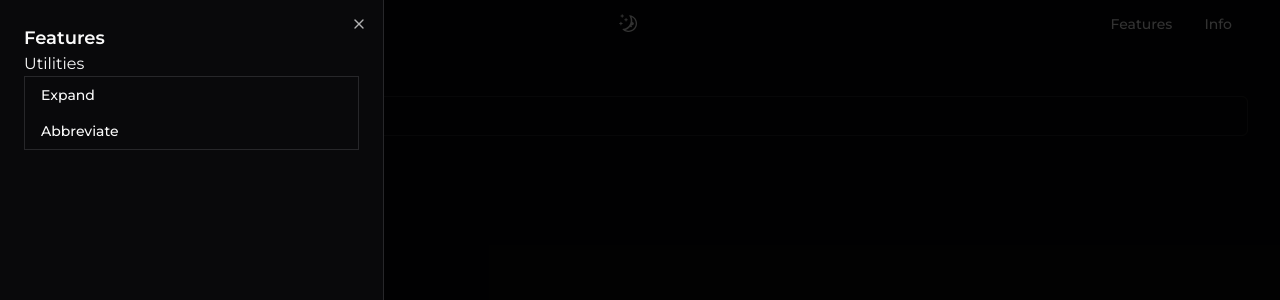
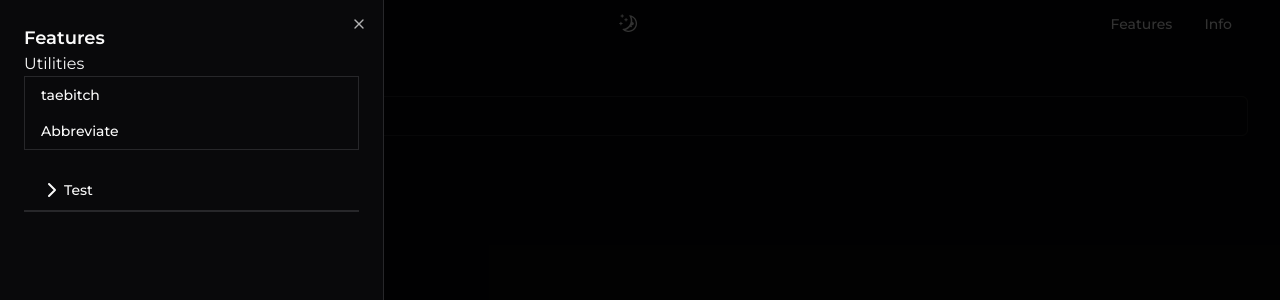
Before and after one commit to kmfiguerrez/next-ipv6, a Next.js app: page / in a window 1280 px wide. Both pictures are taken after a click on the button "Features". Shown: the top 300 px of the page. Built offline with nearby package versions, Linux system fonts and the light colour scheme.

Commit message:
Install gsap.
- Created sidebar accordion components.

```diff
--- a/package.json
+++ b/package.json
@@ -17,6 +17,7 @@
     "@radix-ui/react-slot": "^1.0.2",
     "class-variance-authority": "^0.7.0",
     "clsx": "^2.1.0",
+    "gsap": "^3.12.5",
     "lucide-react": "^0.358.0",
     "next": "14.1.3",
     "next-themes": "^0.3.0",
--- a/src/components/features/off-canvas.tsx
+++ b/src/components/features/off-canvas.tsx
@@ -11,6 +11,7 @@ import {
   SheetTitle,
   SheetTrigger,
 } from "@/components/ui/sheet"
+import { SidebarAccordion, SidebarAccordionContent, SidebarAccordionItem, SidebarAccordionTrigger } from './sidebar-accordion'
 
 
 type OffCanvasProps = {
@@ -31,6 +32,7 @@ const OffCanvas: React.FC<OffCanvasProps> = ({ children }) => {
           </SheetDescription> */}
         </SheetHeader>
         <div>
+
           <h3>Utilities</h3>
           <ul className='list-inside border ps-1'>
 
@@ -44,7 +46,7 @@ const OffCanvas: React.FC<OffCanvasProps> = ({ children }) => {
                   variant={'ghost'}
                   size={'sm'}
                 >
-                  Expand
+                  <p>taebitch</p>
                 </Button>
               </FeaturesDialog>
             </li>
@@ -65,6 +67,17 @@ const OffCanvas: React.FC<OffCanvasProps> = ({ children }) => {
             </li>
 
           </ul>
+
+          <SidebarAccordion>
+            <SidebarAccordionItem>
+              <SidebarAccordionTrigger>Test</SidebarAccordionTrigger>
+              <SidebarAccordionContent>
+                tae
+                <p>poop</p>
+              </SidebarAccordionContent>
+            </SidebarAccordionItem>
+          </SidebarAccordion>
+
         </div>
       </SheetContent>
     </Sheet>
--- /dev/null
+++ b/src/components/features/sidebar-accordion.tsx
@@ -0,0 +1,119 @@
+'use client'
+
+/*
+  This component requires the gsap package for animation.
+
+  Usage:
+
+  <SidebarAccordion>
+    <SidebarAccordion>Item>
+      <SidebarAccordionTrigger>Title</SidebarAccordionTrigger>
+      <SidebarAccordionContent>
+        This content will appear when clicked
+      </SidebarAccordionContent>
+    <SidebarAccordionItem>
+  </SidebarAccordion>
+*/
+
+
+import gsap from "gsap"
+
+import { useEffect, useRef } from "react"
+
+import { Button } from "../ui/button"
+
+
+const SidebarAccordion = ({children}: {children: React.ReactNode}) => {
+  return (
+    <ul className='mt-5'>
+      {children}
+    </ul>
+  )
+}
+
+
+const SidebarAccordionItem = ({children, key}: {key?: string, children: React.ReactNode}) => {
+  const open = useRef(false)
+
+  const saItemRef = useRef<HTMLLIElement | null>(null)
+
+  const chevronRightId = "#chevron-right"
+  const SAContentId = "#sidebar-accordion-content"
+
+
+
+  return (
+    <li
+      ref={saItemRef}
+      key={key}
+      onClick={() => {
+        // Get the SidebarAccordionContent component.
+        const saContent = saItemRef.current?.children[1]
+        // Content of the sidebar accordion content compoenent.
+        const content = saContent?.children[0]
+        const contentHeight = content?.getBoundingClientRect().height
+        console.log(saContent?.id)
+        console.log(contentHeight)
+
+
+        if (!open.current) {
+          gsap.to(chevronRightId, {rotate: 90})
+          // Content expand.
+          gsap.to(SAContentId, {height: contentHeight})
+          // gsap.fromTo(SAContentId, {height: 0}, {height: contentHeight})
+
+          open.current = true
+        }
+        else {
+          gsap.to(chevronRightId, {rotate: 0})
+          // Content collapsed
+          gsap.to(SAContentId, {height: 0})
+
+          open.current = false
+        }
+      }}
+    >
+      {children}
+    </li>
+  )
+}
+
+const SidebarAccordionTrigger = ({children}: {children: React.ReactNode}) => {
+  return (
+    <ChevronRight>
+      {children}
+    </ChevronRight>
+  )
+}
+
+const SidebarAccordionContent = ({children}: {children: React.ReactNode}) => {
+  return (
+    <div id="sidebar-accordion-content" className="overflow-hidden h-0 border">
+      <div>
+        {children}
+      </div>
+    </div>
+  )
+}
+
+const ChevronRight = ({children}: {children: React.ReactNode}) => {
+  return (
+    <Button
+      variant={"ghost"}
+    >
+      <svg id="chevron-right" xmlns="http://www.w3.org/2000/svg" width="24" height="24" viewBox="0 0 24 24" fill="none" stroke="currentColor" stroke-width="2" stroke-linecap="round" stroke-linejoin="round" className="lucide lucide-chevron-right ">
+        <path d="m9 18 6-6-6-6"/>
+      </svg>
+      <div>
+        {children}
+      </div>
+    </Button>
+  )
+}
+
+export {
+  SidebarAccordion,
+  SidebarAccordionItem,
+  SidebarAccordionTrigger,
+  SidebarAccordionContent
+}
```
Also changed, not shown: 1 other file (tests, documents, lock files or other folders).
